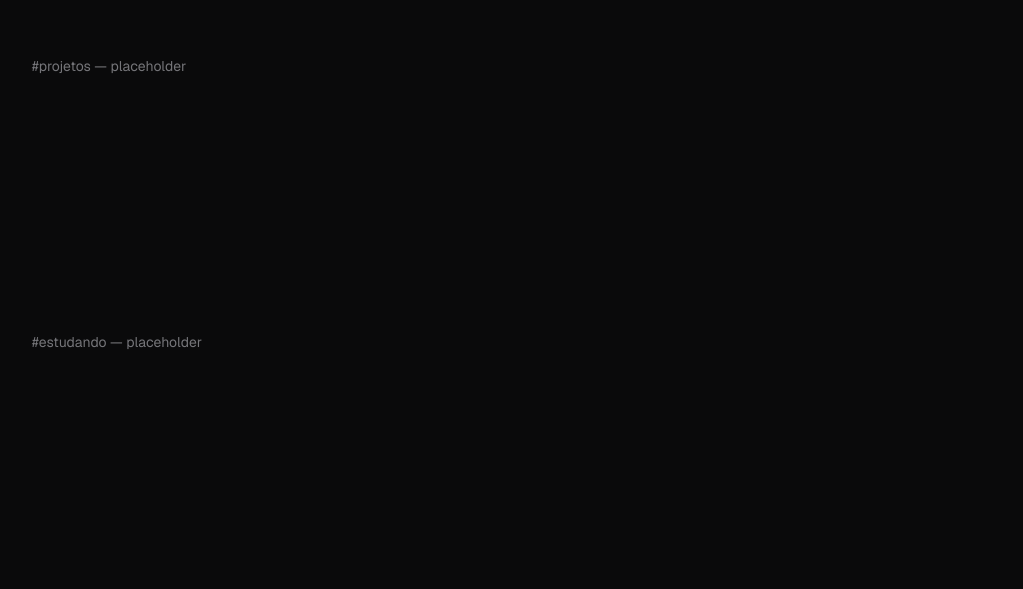
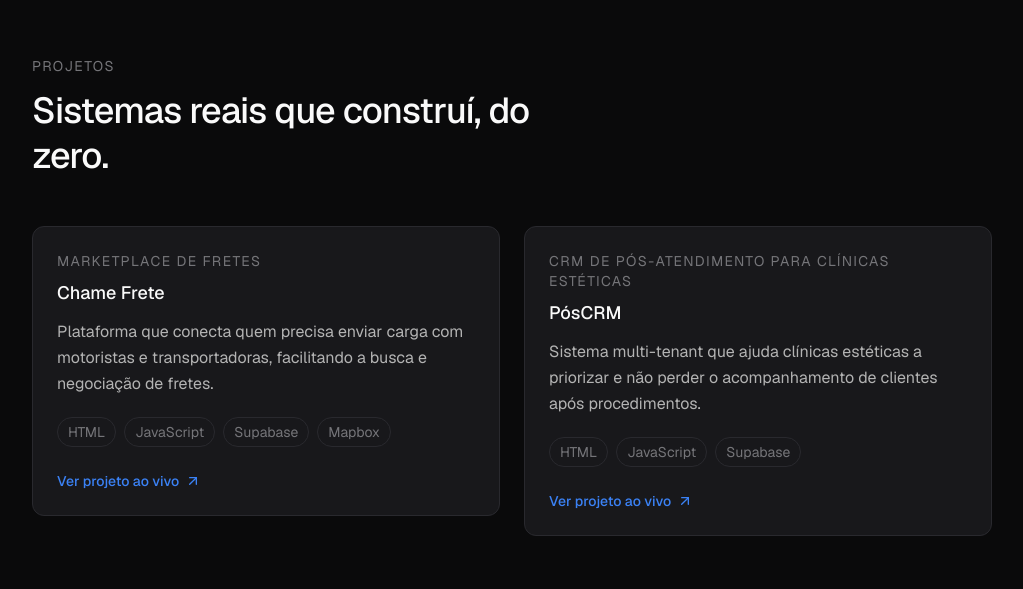
Before and after one commit to robilao1/portfolio, a Next.js app: page / in a window 1280 px wide. Shown: the part 2811-3400 px from the top of the page, without its empty margins (128-1151 px from the left). Built offline with nearby package versions, Linux system fonts and the light colour scheme.

Commit message:
feat: adiciona secao Projetos com Chame Frete e PosCRM (etapa 7)

```diff
--- a/app/page.tsx
+++ b/app/page.tsx
@@ -2,6 +2,7 @@
 import { Hero } from "@/components/sections/hero";
 import { Jornada } from "@/components/sections/jornada";
 import { ComoAprendo } from "@/components/sections/como-aprendo";
+import { Projetos } from "@/components/sections/projetos";
 
 export default function Home() {
   return (
@@ -12,9 +13,7 @@
         <Hero />
         <Jornada />
         <ComoAprendo />
-        <section id="projetos" className="section-spacing container-content">
-          <p className="text-small">#projetos — placeholder</p>
-        </section>
+        <Projetos />
         <section id="estudando" className="section-spacing container-content">
           <p className="text-small">#estudando — placeholder</p>
         </section>
--- /dev/null
+++ b/components/sections/projetos.tsx
@@ -0,0 +1,37 @@
+"use client";
+
+import { motion } from "framer-motion";
+import { projects } from "@/lib/projects";
+import { ProjectCard } from "@/components/shared/project-card";
+
+export function Projetos() {
+  return (
+    <section id="projetos" className="section-spacing container-content">
+      <motion.div
+        initial={{ opacity: 0, y: 12 }}
+        whileInView={{ opacity: 1, y: 0 }}
+        viewport={{ once: true, margin: "-80px" }}
+        transition={{ duration: 0.5 }}
+      >
+        <p className="text-small uppercase tracking-widest">Projetos</p>
+        <h2 className="text-heading mt-3 max-w-xl">
+          Sistemas reais que construí, do zero.
+        </h2>
+      </motion.div>
+
+      <div className="mt-12 grid grid-cols-1 md:grid-cols-2 gap-6">
+        {projects.map((project, index) => (
+          <motion.div
+            key={project.slug}
+            initial={{ opacity: 0, y: 12 }}
+            whileInView={{ opacity: 1, y: 0 }}
+            viewport={{ once: true, margin: "-80px" }}
+            transition={{ duration: 0.5, delay: index * 0.08 }}
+          >
+            <ProjectCard project={project} />
+          </motion.div>
+        ))}
+      </div>
+    </section>
+  );
+}
--- /dev/null
+++ b/components/shared/project-card.tsx
@@ -0,0 +1,45 @@
+import { ArrowUpRight } from "lucide-react";
+import { Project } from "@/types/project";
+
+interface ProjectCardProps {
+  project: Project;
+}
+
+export function ProjectCard({ project }: ProjectCardProps) {
+  return (
+    <div className="rounded-[var(--radius)] border border-border bg-background-elevated p-6 flex flex-col hover:border-border-hover transition-colors">
+      <div className="flex-1">
+        <p className="text-small uppercase tracking-widest">
+          {project.tagline}
+        </p>
+        <h3 className="text-lg font-medium text-foreground mt-2">
+          {project.name}
+        </h3>
+        <p className="text-body mt-3">{project.description}</p>
+
+        <div className="flex flex-wrap gap-2 mt-5">
+          {project.stack.map((tech) => (
+            <span
+              key={tech}
+              className="text-small border border-border rounded-full px-2.5 py-1"
+            >
+              {tech}
+            </span>
+          ))}
+        </div>
+      </div>
+
+      {project.liveUrl && (
+        <a
+          href={project.liveUrl}
+          target="_blank"
+          rel="noopener noreferrer"
+          className="inline-flex items-center gap-1.5 text-sm font-medium text-accent hover:text-accent-hover transition-colors mt-6"
+        >
+          Ver projeto ao vivo
+          <ArrowUpRight size={16} />
+        </a>
+      )}
+    </div>
+  );
+}
--- /dev/null
+++ b/lib/projects.ts
@@ -0,0 +1,22 @@
+import { Project } from "@/types/project";
+
+export const projects: Project[] = [
+  {
+    slug: "chame-frete",
+    name: "Chame Frete",
+    tagline: "Marketplace de fretes",
+    description:
+      "Plataforma que conecta quem precisa enviar carga com motoristas e transportadoras, facilitando a busca e negociação de fretes.",
+    stack: ["HTML", "JavaScript", "Supabase", "Mapbox"],
+    liveUrl: "https://chamefrete.com.br",
+  },
+  {
+    slug: "poscrm",
+    name: "PósCRM",
+    tagline: "CRM de pós-atendimento para clínicas estéticas",
+    description:
+      "Sistema multi-tenant que ajuda clínicas estéticas a priorizar e não perder o acompanhamento de clientes após procedimentos.",
+    stack: ["HTML", "JavaScript", "Supabase"],
+    liveUrl: "https://lembrarclientelp.netlify.app/",
+  },
+];
```
